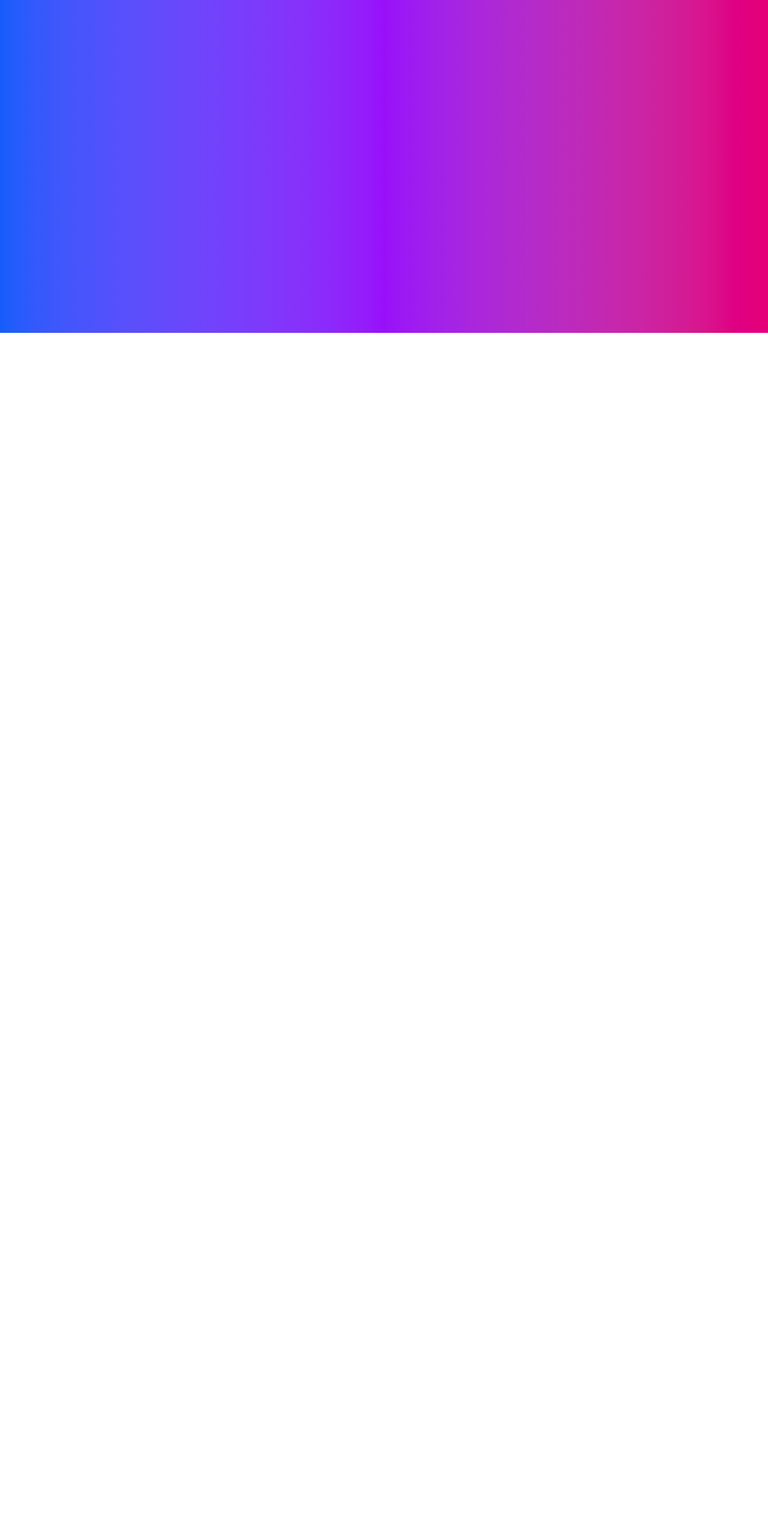
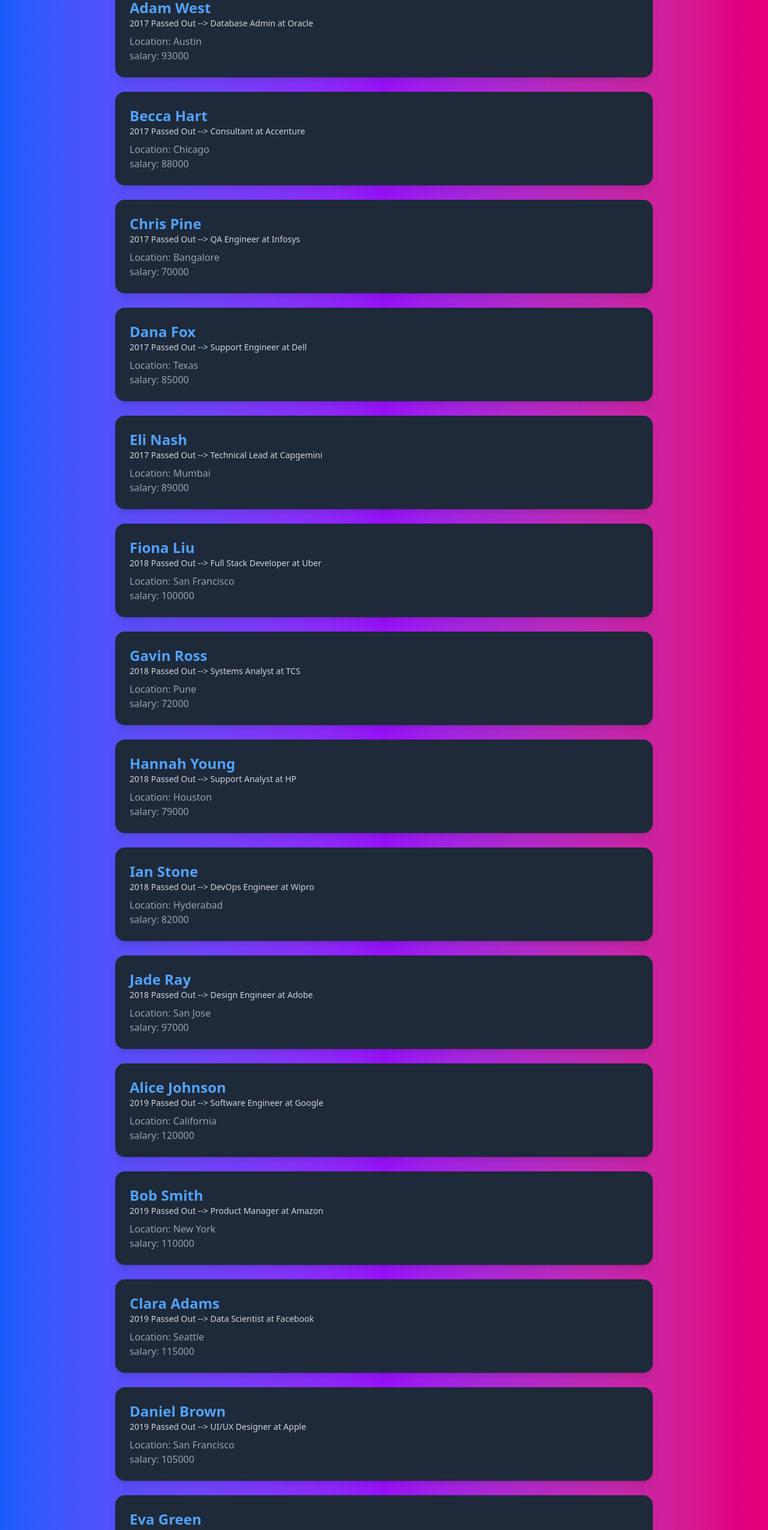
Before and after one commit to DineshDavuluri/Alumni_Connect, a Next.js app: page /alumni-directory in a window 1280 px wide. Shown: the part 245-2796 px from the top of the page at 60% size. Before the commit the page ends 800 px from the top, so only its background shows below. Built offline with nearby package versions, Linux system fonts and the light colour scheme.

Commit message:
alumni added

```diff
--- a/src/app/alumni-directory/page.tsx
+++ b/src/app/alumni-directory/page.tsx
@@ -31,8 +31,71 @@ export default function AlumniDirectory() {
   useEffect(() => {
   if (typeof window !== "undefined") {
     const savedAlumnus = localStorage.getItem("alumnus");
+
     if (savedAlumnus) {
       setAlumnus(JSON.parse(savedAlumnus));
+    } else {
+      const staticAlumni: Alumni[] = [
+  // 2017
+  { name: "Adam West", graduationYear: "2017", company: "Oracle", role: "Database Admin", location: "Austin", salary: "93000" },
+  { name: "Becca Hart", graduationYear: "2017", company: "Accenture", role: "Consultant", location: "Chicago", salary: "88000" },
+  { name: "Chris Pine", graduationYear: "2017", company: "Infosys", role: "QA Engineer", location: "Bangalore", salary: "70000" },
+  { name: "Dana Fox", graduationYear: "2017", company: "Dell", role: "Support Engineer", location: "Texas", salary: "85000" },
+  { name: "Eli Nash", graduationYear: "2017", company: "Capgemini", role: "Technical Lead", location: "Mumbai", salary: "89000" },
+
+  // 2018
+  { name: "Fiona Liu", graduationYear: "2018", company: "Uber", role: "Full Stack Developer", location: "San Francisco", salary: "100000" },
+  { name: "Gavin Ross", graduationYear: "2018", company: "TCS", role: "Systems Analyst", location: "Pune", salary: "72000" },
+  { name: "Hannah Young", graduationYear: "2018", company: "HP", role: "Support Analyst", location: "Houston", salary: "79000" },
+  { name: "Ian Stone", graduationYear: "2018", company: "Wipro", role: "DevOps Engineer", location: "Hyderabad", salary: "82000" },
+  { name: "Jade Ray", graduationYear: "2018", company: "Adobe", role: "Design Engineer", location: "San Jose", salary: "97000" },
+
+  // 2019
+  { name: "Alice Johnson", graduationYear: "2019", company: "Google", role: "Software Engineer", location: "California", salary: "120000" },
+  { name: "Bob Smith", graduationYear: "2019", company: "Amazon", role: "Product Manager", location: "New York", salary: "110000" },
+  { name: "Clara Adams", graduationYear: "2019", company: "Facebook", role: "Data Scientist", location: "Seattle", salary: "115000" },
+  { name: "Daniel Brown", graduationYear: "2019", company: "Apple", role: "UI/UX Designer", location: "San Francisco", salary: "105000" },
+  { name: "Eva Green", graduationYear: "2019", company: "Tesla", role: "Engineer", location: "Texas", salary: "100000" },
+
+  // 2020
+  { name: "Frank Lee", graduationYear: "2020", company: "Microsoft", role: "DevOps Engineer", location: "Redmond", salary: "110000" },
+  { name: "Grace Kim", graduationYear: "2020", company: "Netflix", role: "Frontend Developer", location: "Los Angeles", salary: "108000" },
+  { name: "Hank Wright", graduationYear: "2020", company: "Intel", role: "Embedded Engineer", location: "Oregon", salary: "95000" },
+  { name: "Isabel Moore", graduationYear: "2020", company: "IBM", role: "Cloud Architect", location: "Austin", salary: "102000" },
+  { name: "Jason Clark", graduationYear: "2020", company: "Cisco", role: "Network Engineer", location: "San Jose", salary: "99000" },
+
+  // 2021
+  { name: "Karen Bell", graduationYear: "2021", company: "Salesforce", role: "Backend Developer", location: "Denver", salary: "107000" },
+  { name: "Leo Turner", graduationYear: "2021", company: "Spotify", role: "Audio ML Engineer", location: "Stockholm", salary: "104000" },
+  { name: "Maya Patel", graduationYear: "2021", company: "Adobe", role: "Creative Cloud Engineer", location: "San Jose", salary: "101000" },
+  { name: "Noah Brooks", graduationYear: "2021", company: "Snapchat", role: "Mobile Developer", location: "Santa Monica", salary: "97000" },
+  { name: "Olivia White", graduationYear: "2021", company: "LinkedIn", role: "Recruiting Analyst", location: "Sunnyvale", salary: "96000" },
+
+  // 2022
+  { name: "Paul Reed", graduationYear: "2022", company: "Zomato", role: "Data Engineer", location: "Delhi", salary: "92000" },
+  { name: "Quincy Zhou", graduationYear: "2022", company: "Swiggy", role: "Operations Manager", location: "Bangalore", salary: "87000" },
+  { name: "Rhea Mehta", graduationYear: "2022", company: "Meesho", role: "Marketing Analyst", location: "Pune", salary: "83000" },
+  { name: "Sam Tan", graduationYear: "2022", company: "Flipkart", role: "Software Tester", location: "Bangalore", salary: "91000" },
+  { name: "Tina Singh", graduationYear: "2022", company: "CureFit", role: "ML Researcher", location: "Hyderabad", salary: "95000" },
+
+  // 2023
+  { name: "Uday Rao", graduationYear: "2023", company: "Paytm", role: "Android Developer", location: "Noida", salary: "88000" },
+  { name: "Vikram Sharma", graduationYear: "2023", company: "Razorpay", role: "Backend Developer", location: "Bangalore", salary: "91000" },
+  { name: "Wendy Thomas", graduationYear: "2023", company: "Navi", role: "Product Analyst", location: "Mumbai", salary: "86000" },
+  { name: "Xavier Gomes", graduationYear: "2023", company: "PhonePe", role: "DevOps Engineer", location: "Pune", salary: "90000" },
+  { name: "Yasmin Ali", graduationYear: "2023", company: "Dream11", role: "Game Developer", location: "Mumbai", salary: "94000" },
+
+  // 2024
+  { name: "Zara Khan", graduationYear: "2024", company: "OpenAI", role: "Prompt Engineer", location: "San Francisco", salary: "130000" },
+  { name: "Aarav Patel", graduationYear: "2024", company: "Google", role: "AI Engineer", location: "California", salary: "125000" },
+  { name: "Bianca Das", graduationYear: "2024", company: "Nvidia", role: "Graphics Programmer", location: "Santa Clara", salary: "128000" },
+  { name: "Chetan R", graduationYear: "2024", company: "Byju's", role: "Content Engineer", location: "Bangalore", salary: "89000" },
+  { name: "Disha Naik", graduationYear: "2024", company: "Zoho", role: "Web Developer", location: "Chennai", salary: "87000" },
+];
+
+
+      setAlumnus(staticAlumni);
+      localStorage.setItem("alumnus", JSON.stringify(staticAlumni));
     }
 
     const urlParams = new URLSearchParams(window.location.search);
@@ -50,6 +113,7 @@ export default function AlumniDirectory() {
     }
   }
 }, []);
+
 
   useEffect(() => {
     if (typeof window !== "undefined" && isAlumni) {
```
Lines whose indentation alone changed are shown as unchanged.
